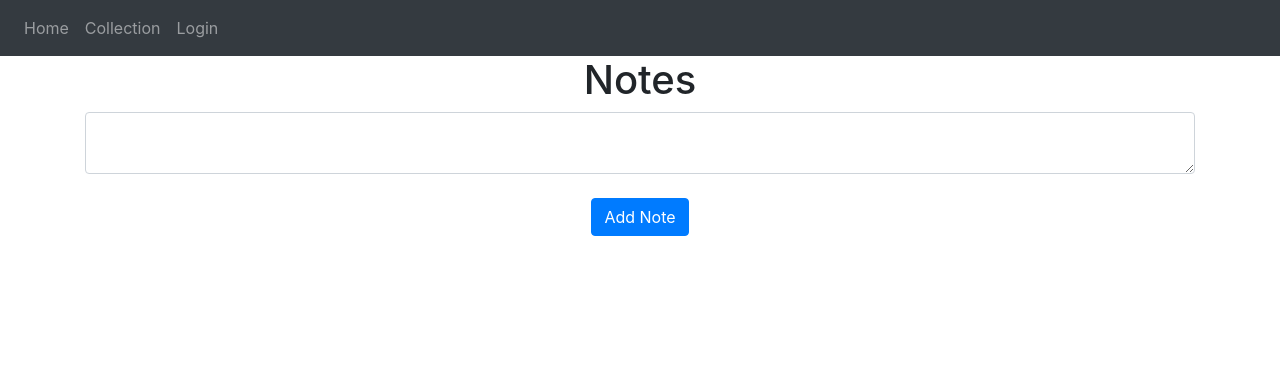
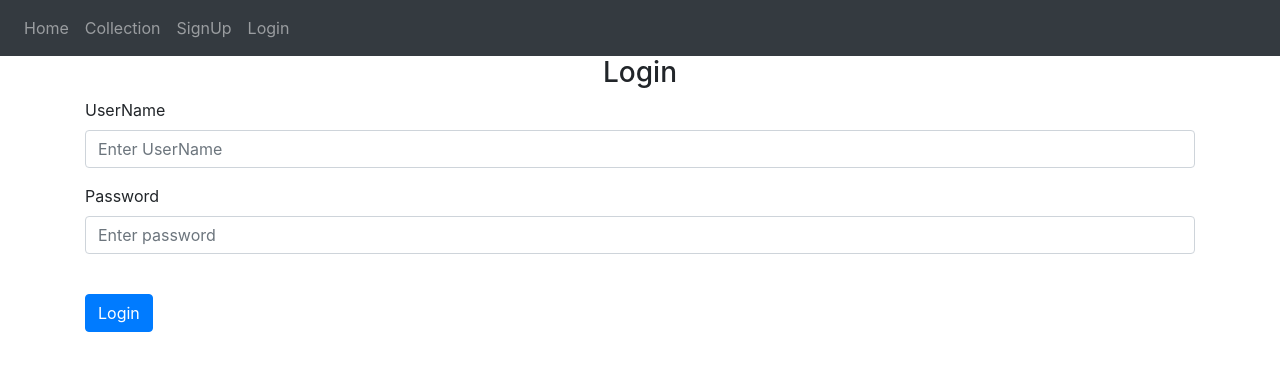
Before and after one commit to Tek073/CSE412, a Flask app: page /Login in a window 1280 px wide. Shown: the top 371 px of the page. Run offline with Flask 2, Linux system fonts and the light colour scheme; parts of the project's set-up code (start-up, migrations or seed data) failed here and were passed over; some libraries are stand-ins or nearby versions.

Commit message:
Login and Signup fields added

```diff
--- a/Interface/Website/__init__.py
+++ b/Interface/Website/__init__.py
@@ -7,9 +7,11 @@ def create_app():
     from .decks import decks
     from .deckManager import deckManager
     from .login import login
+    from .signUp import signUp
     app.register_blueprint(views, url_prefix='/')
     app.register_blueprint(decks, url_prefix='/')
     app.register_blueprint(deckManager, url_prefix='/')
     app.register_blueprint(login, url_prefix='/')
+    app.register_blueprint(signUp, url_prefix='/')
 
     return app
--- a/Interface/Website/login.py
+++ b/Interface/Website/login.py
@@ -6,4 +6,4 @@ login = Blueprint('login', __name__)
 def home():
     var = ['help.html', 'style.html']
 
-    return render_template('help.html')
+    return render_template('login.html')
--- /dev/null
+++ b/Interface/Website/templates/login.html
@@ -0,0 +1,29 @@
+{% extends "navbar.html" %} {% block title %}Login{% endblock %} {% block content
+    %}
+    <form method="POST">
+      <h3 align="center">Login</h3>
+      <div class="form-group">
+        <label for="UserName">UserName</label>
+        <input
+          type="UserName"
+          class="form-control"
+          id="UserName"
+          name="UserName"
+          placeholder="Enter UserName"
+        />
+      </div>
+
+      <div class="form-group">
+        <label for="password">Password</label>
+        <input
+          type="password"
+          class="form-control"
+          id="password"
+          name="password"
+          placeholder="Enter password"
+        />
+      </div>
+      <br />
+      <button type="submit" class="btn btn-primary">Login</button>
+    </form>
+    {% endblock %}
--- a/Interface/Website/templates/navbar.html
+++ b/Interface/Website/templates/navbar.html
@@ -31,7 +31,7 @@
         <div class="navbar-nav">
           <a class="nav-item nav-link" id="home" href="/">Home</a>
           <a class="nav-item nav-link" id="Collection" href="/decks">Collection</a>
-          <!-- <a class="nav-item nav-link" id="Deck Manager" href="/deckManagerß">Login</a> -->
+          <a class="nav-item nav-link" id="SignUp" href="/SignUp">SignUp</a>
           <a class="nav-item nav-link" id="Login" href="/Login">Login</a>
 
         </div>
```
Also changed, not shown: Interface/Website/signUp.py (added, +7 -0 lines), Interface/Website/templates/signUp.html (added, +29 -0 lines).
